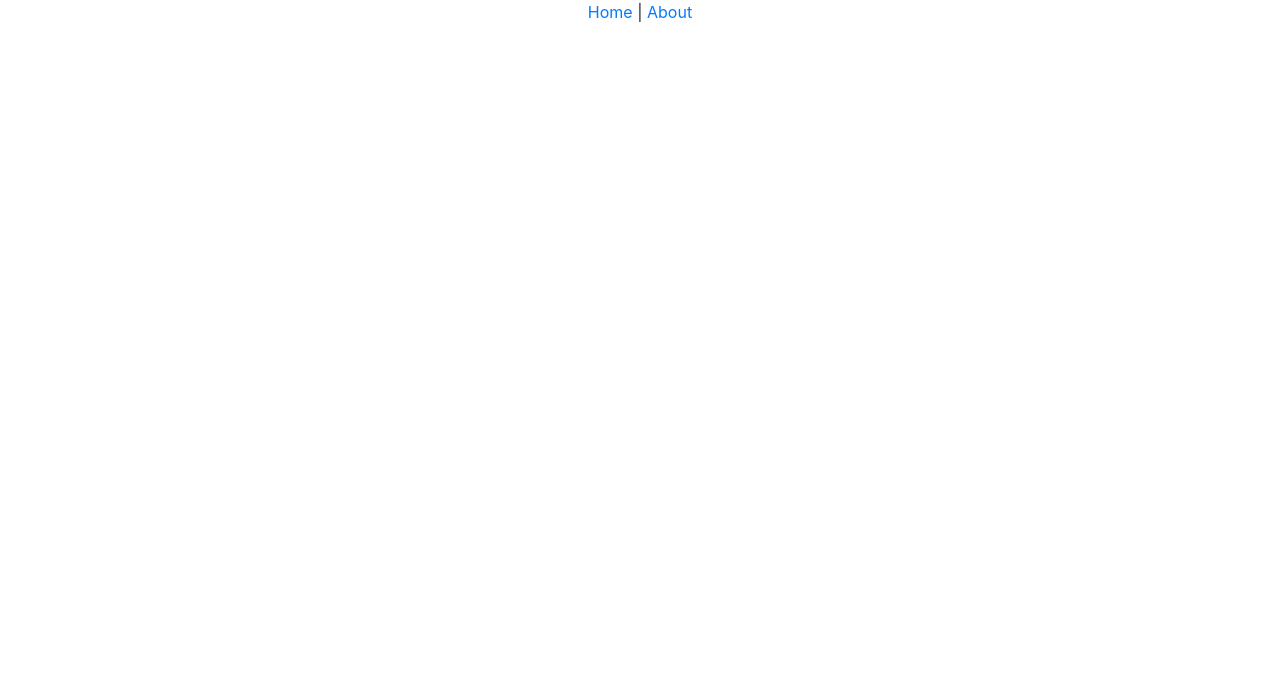
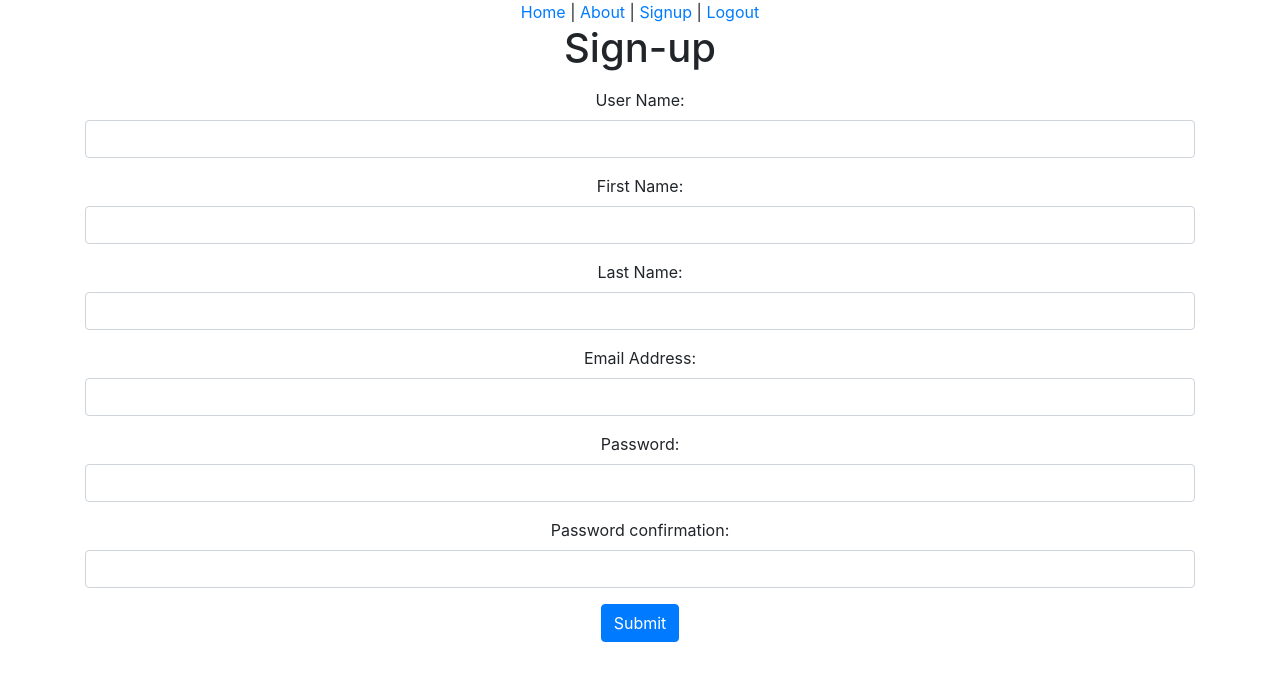
Before and after one commit to BTewell/garage_days_revisited_vue_app, a Vue app: page /signup in a window 1280 px wide. Shown: the top 680 px of the page. Built offline with nearby package versions, Linux system fonts and the light colour scheme.

Commit message:
add login, logout, and signup functionality, add image carousel to index

```diff
--- a/src/App.vue
+++ b/src/App.vue
@@ -1,8 +1,11 @@
 <template>
   <div id="app">
     <div id="nav">
-      <router-link to="/">Home</router-link> |
-      <router-link to="/about">About</router-link>
+      <router-link to="/login"></router-link>
+      <router-link to="/home">Home</router-link> |
+      <router-link to="/about">About</router-link> |
+      <router-link to="/signup">Signup</router-link> |
+      <router-link to="/logout">Logout</router-link>
     </div>
     <router-view/>
   </div>
--- a/src/main.js
+++ b/src/main.js
@@ -6,6 +6,11 @@ import axios from 'axios';
 axios.defaults.baseURL =
   process.env.NODE_ENV === "development" ? "http://localhost:3000" : "/";
 
+var jwt = localStorage.getItem("jwt");
+if (jwt) {
+  axios.defaults.headers.common["Authorization"] = "Bearer " + jwt;
+}
+
 Vue.config.productionTip = false;
 
 new Vue({
--- a/src/router.js
+++ b/src/router.js
@@ -1,6 +1,9 @@
 import Vue from 'vue';
 import Router from 'vue-router';
+import Login from './views/Login.vue';
 import Home from './views/Home.vue';
+import Signup from './views/Signup.vue';
+import Logout from './views/Logout.vue';
 
 Vue.use(Router);
 
@@ -10,8 +13,23 @@ export default new Router({
   routes: [
     {
       path: '/',
+      name: 'login',
+      component: Login
+    },
+    {
+      path: '/home',
       name: 'home',
       component: Home
+    },
+    {
+      path: '/signup',
+      name: 'signup',
+      component: Signup
+    },
+    {
+      path: '/logout',
+      name: 'logout',
+      component: Logout
     },
     {
       path: '/about',
--- a/src/views/Home.vue
+++ b/src/views/Home.vue
@@ -3,12 +3,27 @@
     <h1>{{ message }}</h1>
     <div v-for="event in events">
       <h2>{{ event.title }}</h2>
-      <img v-bind:src="event.images">
       <p>{{event.details}}</p>
       <p>{{event.address}}</p>
       <p>{{event.start_date}}</p>
       <p>{{event.end_date}}</p>
       <p>{{event.start_time}} - {{event.end_time}}</p>
+    <div id="carouselExampleFade" class="carousel slide carousel-fade" data-ride="carousel">
+      <div class="carousel-inner">
+        <div class="carousel-item active" v-for=" (image, idx) in event.images" :class="{active: idx==0}">
+          <img img v-bind:src="event.images" class="d-block w-100" alt="https://images.craigslist.org/00A0A_czxG7vN9mIz_1200x900.jpg">
+        </div>
+      </div>
+      <a class="carousel-control-prev" href="#carouselExampleFade" role="button" data-slide="prev">
+        <span class="carousel-control-prev-icon" aria-hidden="true"></span>
+        <span class="sr-only">Previous</span>
+      </a>
+      <a class="carousel-control-next" href="#carouselExampleFade" role="button" data-slide="next">
+        <span class="carousel-control-next-icon" aria-hidden="true"></span>
+        <span class="sr-only">Next</span>
+      </a>
+    </div>
+      <!-- <img v-bind:src="event.images"> -->
 
     </div>
   </div>
--- /dev/null
+++ b/src/views/Login.vue
@@ -0,0 +1,56 @@
+<template>
+  <div class="login">
+    <div class="container">
+      <form v-on:submit.prevent="submit()">
+        <h1>Login</h1>
+        <ul>
+          <li class="text-danger" v-for="error in errors">{{ error }}</li>
+        </ul>
+        <div class="form-group">
+          <label>Email Address:</label>
+          <input type="emailAddress" class="form-control" v-model="emailAddress">
+        </div>
+        <div class="form-group">
+          <label>Password:</label>
+          <input type="password" class="form-control" v-model="password">
+        </div>
+        <input type="submit" class="btn btn-primary" value="Submit">
+      </form>
+    </div>
+  </div>
+</template>
+
+<script>
+import axios from "axios";
+
+export default {
+  data: function() {
+    return {
+      emailAddress: "",
+      password: "",
+      errors: []
+    };
+  },
+  methods: {
+    submit: function() {
+      var params = {
+        email_address: this.emailAddress,
+        password: this.password
+      };
+      axios
+        .post("/api/sessions", params)
+        .then(response => {
+          axios.defaults.headers.common["Authorization"] =
+            "Bearer " + response.data.jwt;
+          localStorage.setItem("jwt", response.data.jwt);
+          this.$router.push("/home");
+        })
+        .catch(error => {
+          this.errors = ["Invalid email or password."];
+          this.emailAddress = "";
+          this.password = "";
+        });
+    }
+  }
+};
+</script>
--- /dev/null
+++ b/src/views/Logout.vue
@@ -0,0 +1,16 @@
+<template>
+  <div class="logout">
+  </div>
+</template>
+
+<script>
+import axios from "axios";
+
+export default {
+  created: function() {
+    delete axios.defaults.headers.common["Authorization"];
+    localStorage.removeItem("jwt");
+    this.$router.push("/");
+  }
+};
+</script>
--- /dev/null
+++ b/src/views/Signup.vue
@@ -0,0 +1,74 @@
+<template>
+  <div class="signup">
+    <div class="container">
+      <form v-on:submit.prevent="submit()">
+        <h1>Sign-up</h1>
+        <ul>
+          <li class="text-danger" v-for="error in errors">{{ error }}</li>
+        </ul>
+        <div class="form-group">
+          <label>User Name:</label>
+          <input type="text" class="form-control" v-model="userName">
+        </div>
+        <div class="form-group">
+          <label>First Name:</label>
+          <input type="text" class="form-control" v-model="firstName">
+        </div>
+        <div class="form-group">
+          <label>Last Name:</label>
+          <input type="text" class="form-control" v-model="lastName">
+        </div>
+        <div class="form-group">
+          <label>Email Address:</label>
+          <input type="emailAddress" class="form-control" v-model="emailAddress">
+        </div>
+        <div class="form-group">
+          <label>Password:</label>
+          <input type="password" class="form-control" v-model="password">
+        </div>
+        <div class="form-group">
+          <label>Password confirmation:</label>
+          <input type="password" class="form-control" v-model="passwordConfirmation">
+        </div>
+        <input type="submit" class="btn btn-primary" value="Submit">
+      </form>
+    </div>
+  </div>
+</template>
+
+<script>
+import axios from "axios";
+export default {
+  data: function() {
+    return {
+      userName: "",
+      firstName: "",
+      lastName: "",
+      emailAddress: "",
+      password: "",
+      passwordConfirmation: "",
+      errors: []
+    };
+  },
+  methods: {
+    submit: function() {
+      var params = {
+        user_name: this.userName,
+        first_name: this.firstName,
+        last_name: this.lastName,
+        email_address: this.emailAddress,
+        password: this.password,
+        password_confirmation: this.passwordConfirmation
+      };
+      axios
+        .post("/api/users", params)
+        .then(response => {
+          this.$router.push("/login");
+        })
+        .catch(error => {
+          this.errors = error.response.data.errors;
+        });
+    }
+  }
+};
+</script>
```
